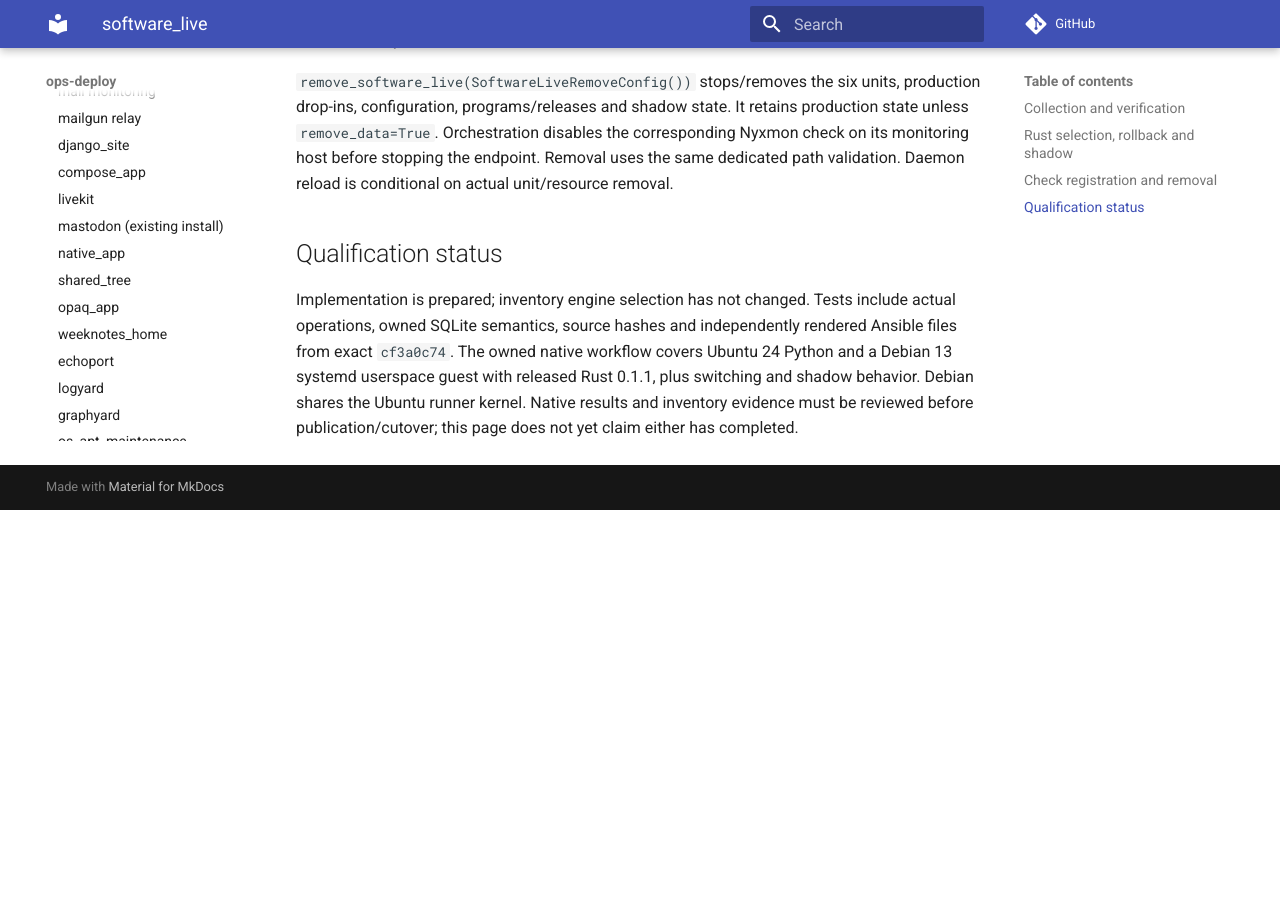
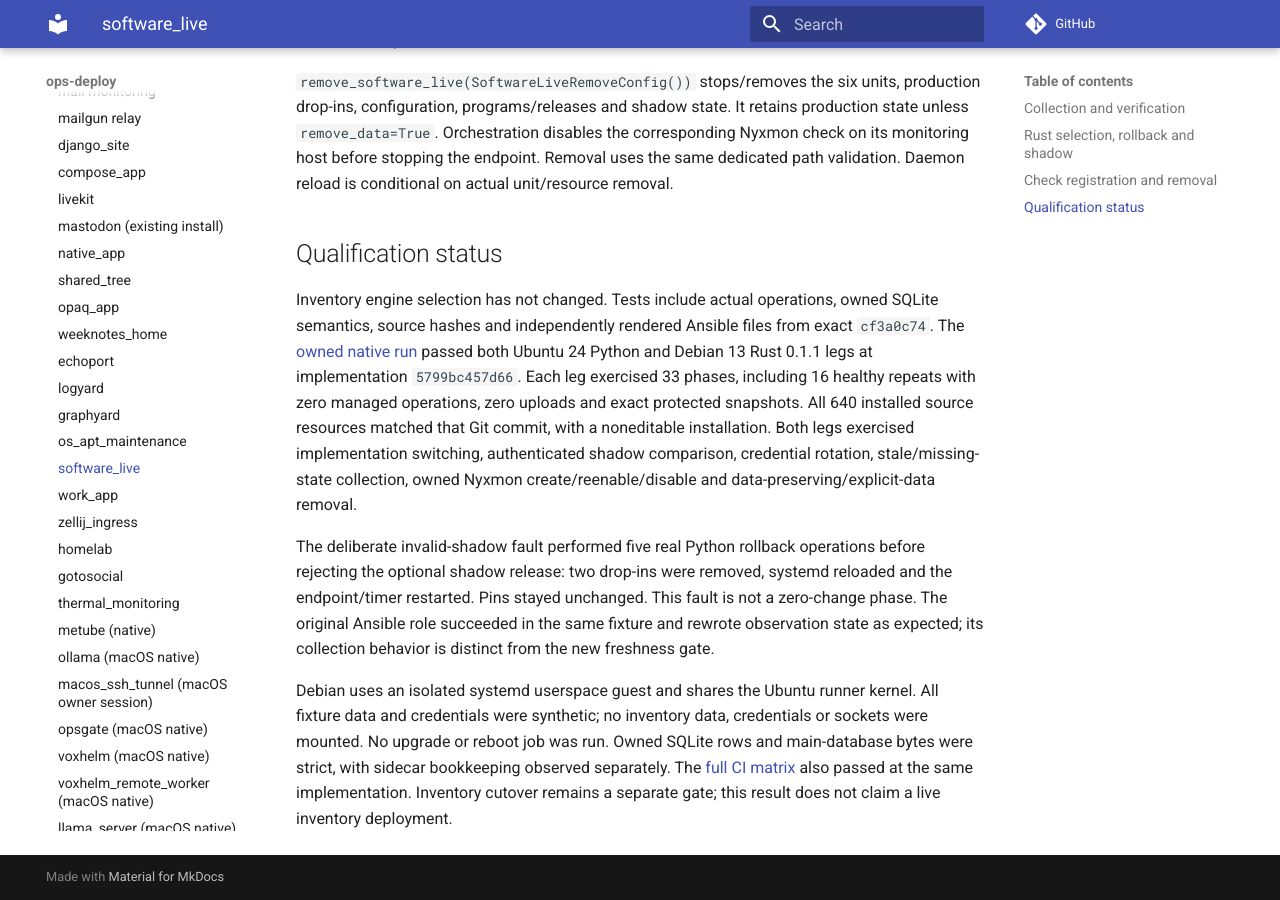
Before and after one commit to ephes/ops-deploy, an MkDocs documentation site: the page built from docs/services/software_live.md, in a window 1280 px wide and 900 px high, scrolled down 2187 px. Built offline with MkDocs 1.6.1 and Material for MkDocs 9.7.7, drawn with Linux system fonts in a browser that asks for light colours; comment, search, counter and statistics services are not loaded; before the commit the page ends 2697 px from its top, so only the background shows below that.

Commit message:
docs(software-live): record owned native qualification

```diff
--- a/docs/services/software_live.md
+++ b/docs/services/software_live.md
@@ -96,9 +96,25 @@ Daemon reload is conditional on actual unit/resource removal.
 
 ## Qualification status
 
-Implementation is prepared; inventory engine selection has not changed. Tests include
-actual operations, owned SQLite semantics, source hashes and independently rendered Ansible
-files from exact `cf3a0c74`. The owned native workflow covers Ubuntu 24 Python and a Debian 13
-systemd userspace guest with released Rust 0.1.1, plus switching and shadow behavior.
-Debian shares the Ubuntu runner kernel. Native results and inventory evidence must be reviewed
-before publication/cutover; this page does not yet claim either has completed.
+Inventory engine selection has not changed. Tests include actual operations, owned SQLite
+semantics, source hashes and independently rendered Ansible files from exact `cf3a0c74`.
+The [owned native run](https://github.com/ephes/ops-deploy/actions/runs/40609646598) passed
+both Ubuntu 24 Python and Debian 13 Rust 0.1.1 legs at implementation `5799bc457d66`.
+Each leg exercised 33 phases, including 16 healthy repeats with zero managed operations,
+zero uploads and exact protected snapshots. All 640 installed source resources matched
+that Git commit, with a noneditable installation. Both legs exercised implementation
+switching, authenticated shadow comparison, credential rotation, stale/missing-state
+collection, owned Nyxmon create/reenable/disable and data-preserving/explicit-data removal.
+
+The deliberate invalid-shadow fault performed five real Python rollback operations before
+rejecting the optional shadow release: two drop-ins were removed, systemd reloaded and the
+endpoint/timer restarted. Pins stayed unchanged. This fault is not a zero-change phase.
+The original Ansible role succeeded in the same fixture and rewrote observation state as
+expected; its collection behavior is distinct from the new freshness gate.
+
+Debian uses an isolated systemd userspace guest and shares the Ubuntu runner kernel.
+All fixture data and credentials were synthetic; no inventory data, credentials or sockets
+were mounted. No upgrade or reboot job was run. Owned SQLite rows and main-database bytes
+were strict, with sidecar bookkeeping observed separately. The [full CI matrix](https://github.com/ephes/ops-deploy/actions/runs/40609646540)
+also passed at the same implementation. Inventory cutover remains a separate gate;
+this result does not claim a live inventory deployment.
```
Also changed, not shown: docs/changelog.md (+1 -1 lines).
